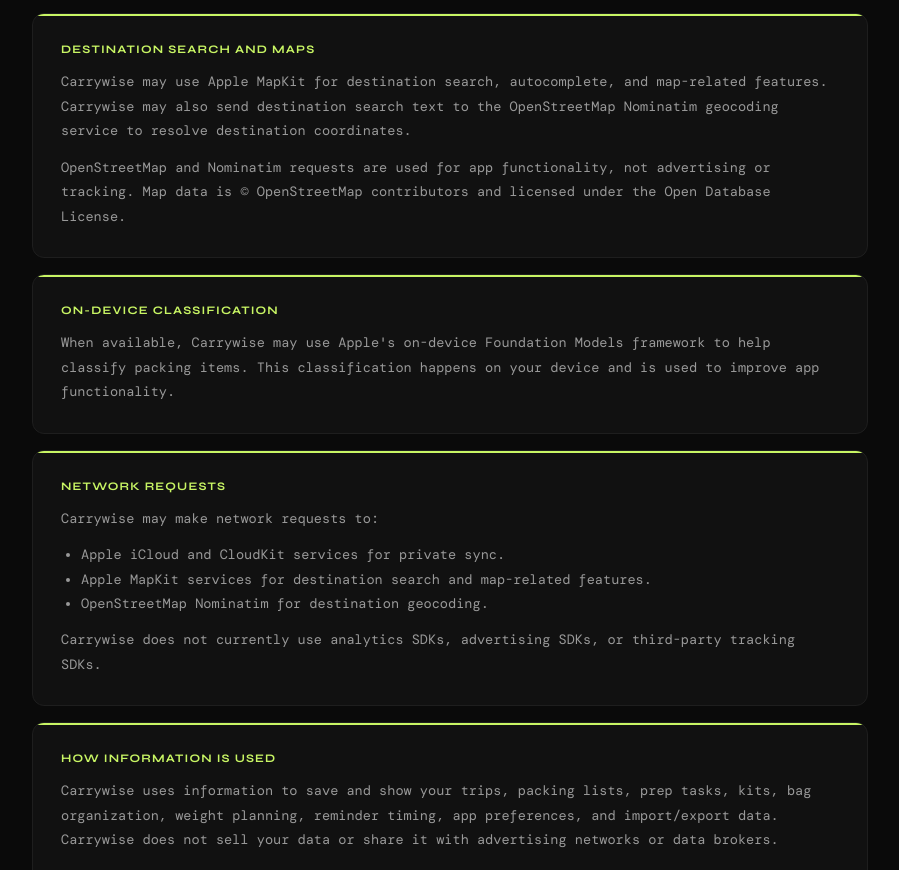
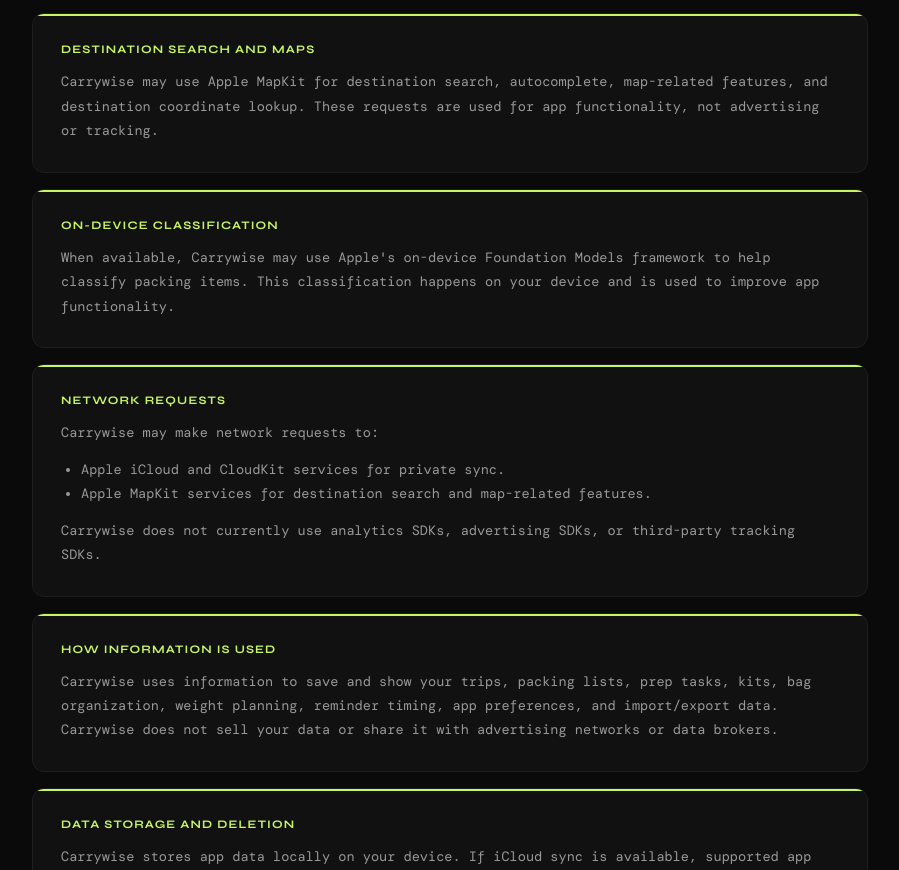
Before and after one commit to jusder/jusder.me-site, a plain HTML site: page apps/carrywise/privacy/index.html in a window 1280 px wide. Shown: the part 1049-1919 px from the top of the page, without its empty margins (190-1089 px from the left). Drawn offline with nearby package versions, Linux system fonts and the light colour scheme; a web font is replaced by a local one.

Commit message:
Remove OSM references from Carrywise privacy policy

```diff
--- a/apps/carrywise/privacy/index.html
+++ b/apps/carrywise/privacy/index.html
@@ -238,8 +238,7 @@
 
       <div class="section">
         <h2>Destination Search and Maps</h2>
-        <p>Carrywise may use Apple MapKit for destination search, autocomplete, and map-related features. Carrywise may also send destination search text to the OpenStreetMap Nominatim geocoding service to resolve destination coordinates.</p>
-        <p>OpenStreetMap and Nominatim requests are used for app functionality, not advertising or tracking. Map data is © OpenStreetMap contributors and licensed under the Open Database License.</p>
+        <p>Carrywise may use Apple MapKit for destination search, autocomplete, map-related features, and destination coordinate lookup. These requests are used for app functionality, not advertising or tracking.</p>
       </div>
 
       <div class="section">
@@ -253,7 +252,6 @@
         <ul>
           <li>Apple iCloud and CloudKit services for private sync.</li>
           <li>Apple MapKit services for destination search and map-related features.</li>
-          <li>OpenStreetMap Nominatim for destination geocoding.</li>
         </ul>
         <p>Carrywise does not currently use analytics SDKs, advertising SDKs, or third-party tracking SDKs.</p>
       </div>
```
